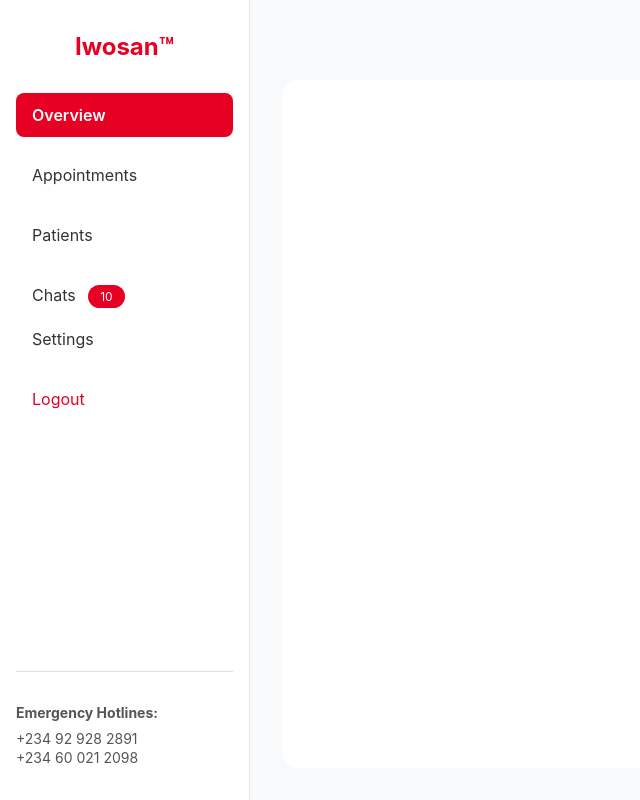
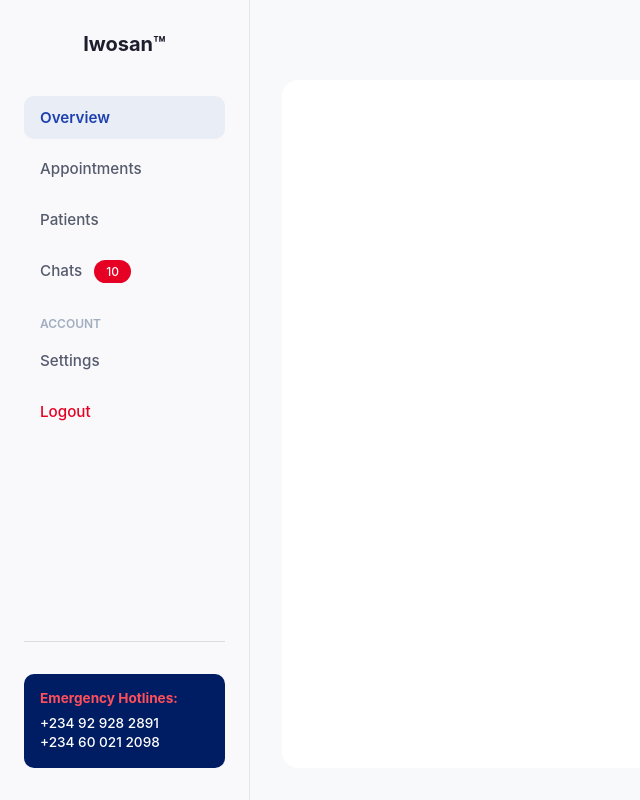
Before and after one commit to nickleo247/healthcare-ui, a plain HTML site: page index.html in a window 1280 px wide. Shown: the whole page, without its empty margins (0-640 px from the left). Drawn offline with Linux system fonts and the light colour scheme.

Commit message:
Update stylesheet.css

```diff
--- a/src/assets/css/stylesheet.css
+++ b/src/assets/css/stylesheet.css
@@ -18,68 +18,79 @@ body {
   height: 100vh;
 }
 
-/* ====== SIDEBAR ====== */
-/* ===== SIDEBAR ===== */
+/* === Updated SIDEBAR === */
 .sidebar {
-  background-color: #ffffff;
-  padding: 2rem 1rem;
+  background-color: #f9f9fb;
+  padding: 2rem 1.5rem;
   display: flex;
   flex-direction: column;
   justify-content: space-between;
+  min-height: 100vh;
+  width: 250px;
   border-right: 1px solid #e6e6e6;
-  min-height: 100vh;
+  font-family: 'Inter', sans-serif;
 }
 
 .logo h1 {
-  font-size: 1.5rem;
-  color: #e60023;
-  margin-bottom: 2rem;
+  font-size: 1.25rem;
+  color: #1e1e2f;
   text-align: center;
+  margin-bottom: 2.5rem;
 }
 
-/* NAV MENU */
+/* NAVIGATION */
 .nav-menu ul,
 .account-menu ul {
   list-style: none;
   padding-left: 0;
   display: flex;
   flex-direction: column;
-  gap: 1rem;
+  gap: 0.5rem;
 }
 
 .nav-item {
-  font-size: 1rem;
+  font-size: 0.95rem;
   padding: 0.75rem 1rem;
-  border-radius: 8px;
-  color: #333;
-  cursor: pointer;
+  border-radius: 10px;
+  color: #555b6d;
+  font-weight: 500;
   transition: background 0.2s ease, color 0.2s ease;
 }
 
 .nav-item:hover {
-  background-color: #f5f6fa;
+  background-color: #e9edf5;
+  color: #1e40af;
 }
 
 .nav-item.active {
-  background-color: #e60023;
-  color: white;
+  background-color: #e9edf5;
+  color: #1e40af;
   font-weight: 600;
 }
 
-/* LOGOUT STYLE */
+/* SECTION HEADERS */
+.account-menu::before {
+  content: "ACCOUNT";
+  font-size: 0.75rem;
+  font-weight: 600;
+  color: #a0aec0;
+  margin: 1.5rem 0 0.5rem 1rem;
+  display: block;
+}
+
+/* LOGOUT */
 .logout {
   color: #e60023;
 }
-
 .logout:hover {
-  background-color: #ffe6ea;
+  background-color: #fff0f3;
 }
 
 /* BADGE */
 .badge {
   background-color: #e60023;
   color: white;
-  font-size: 0.75rem;
+  font-size: 0.65rem;
   padding: 0.25rem 0.5rem;
   border-radius: 999px;
   margin-left: 0.5rem;
@@ -88,19 +99,30 @@ body {
 /* EMERGENCY SECTION */
 .sidebar-bottom {
   padding-top: 2rem;
-  border-top: 1px solid #e0e0e0;
-  font-size: 0.875rem;
-  color: #555;
+  border-top: 1px solid #ddd;
+  font-size: 0.85rem;
+  color: #333;
+}
+
+.emergency {
+  background-color: #001d63;
+  color: white;
+  padding: 1rem;
+  border-radius: 10px;
+  font-size: 0.85rem;
 }
 
 .emergency p:first-child {
-  font-weight: 600;
+  font-weight: 700;
+  color: #ff4f5a;
   margin-bottom: 0.5rem;
 }
 
 .emergency p:last-child {
   line-height: 1.4;
+  font-weight: 500;
 }
+
 
 /* ====== MAIN CONTENT ====== */
 .main-content {
```
